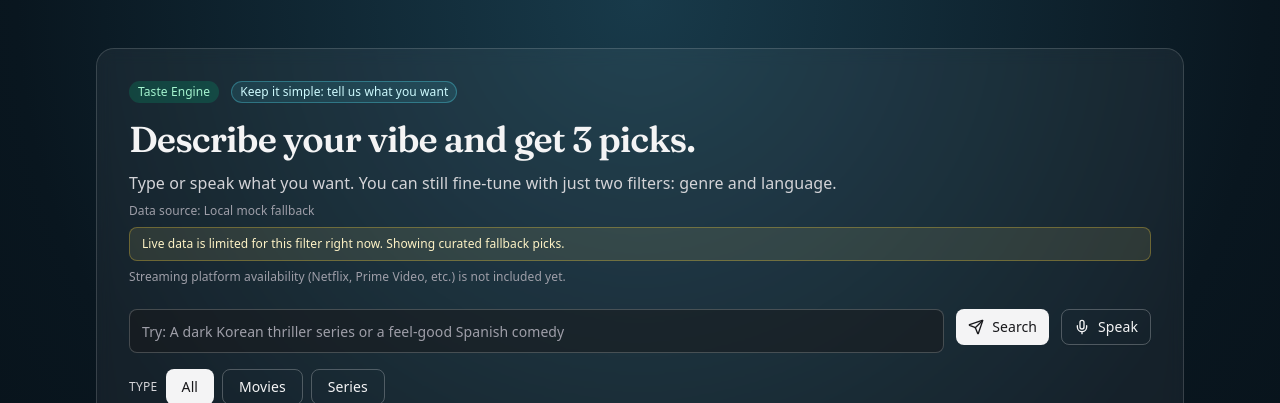
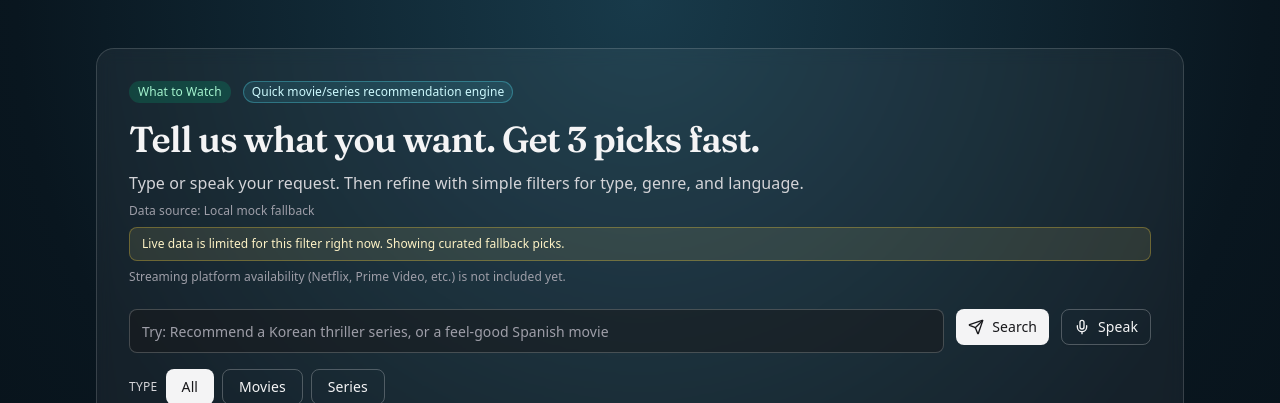
Before and after one commit to gprash77/codex-app-builder, a Next.js app: page / in a window 1280 px wide. Shown: the top 403 px of the page. Built offline with nearby package versions, Linux system fonts and the light colour scheme; no server answers.

Commit message:
Rebrand app as What to Watch

```diff
--- a/src/app/layout.tsx
+++ b/src/app/layout.tsx
@@ -13,9 +13,9 @@ const fraunces = Fraunces({
 });
 
 export const metadata: Metadata = {
-  title: "TasteBridge | Cross-Language Movie Picks",
+  title: "What to Watch | Quick Movie & Series Recommendations",
   description:
-    "Discover top movie and series recommendations across languages by mood, genre, and watch time.",
+    "Quick movie and TV series recommendations by genre, language, and vibe across multiple languages.",
 };
 
 export default function RootLayout({
--- a/src/app/page.tsx
+++ b/src/app/page.tsx
@@ -253,17 +253,17 @@ export default function Home() {
       <main className="mx-auto flex w-full max-w-6xl flex-col gap-8 px-5 py-8 sm:px-8 sm:py-12">
         <section className="rounded-2xl border border-white/15 bg-white/5 p-6 backdrop-blur-sm sm:p-8">
           <div className="flex flex-wrap items-center gap-3">
-            <Badge className="bg-emerald-500/20 text-emerald-200">Taste Engine</Badge>
+            <Badge className="bg-emerald-500/20 text-emerald-200">What to Watch</Badge>
             <Badge variant="outline" className="border-cyan-300/30 bg-cyan-300/10 text-cyan-100">
-              Keep it simple: tell us what you want
+              Quick movie/series recommendation engine
             </Badge>
           </div>
 
           <h1 className="mt-4 text-3xl font-semibold tracking-tight sm:text-4xl">
-            Describe your vibe and get 3 picks.
+            Tell us what you want. Get 3 picks fast.
           </h1>
           <p className="mt-3 max-w-3xl text-sm text-zinc-300 sm:text-base">
-            Type or speak what you want. You can still fine-tune with just two filters: genre and language.
+            Type or speak your request. Then refine with simple filters for type, genre, and language.
           </p>
           <p className="mt-2 text-xs text-zinc-400">
             Data source: {source === "tmdb" ? "TMDB live data" : "Local mock fallback"}
@@ -284,7 +284,7 @@ export default function Home() {
             <input
               value={prompt}
               onChange={(event) => setPrompt(event.target.value)}
-              placeholder="Try: A dark Korean thriller series or a feel-good Spanish comedy"
+              placeholder="Try: Recommend a Korean thriller series, or a feel-good Spanish movie"
               className="h-11 w-full rounded-md border border-white/20 bg-zinc-900/50 px-3 text-sm text-zinc-100 outline-none ring-0 placeholder:text-zinc-400 focus:border-cyan-300/70"
             />
             <Button
--- a/src/lib/analytics.ts
+++ b/src/lib/analytics.ts
@@ -18,7 +18,7 @@ export function trackUiEvent(name: UiEventName, payload: Record<string, string |
     at: new Date().toISOString(),
   };
 
-  const key = "tastebridge.events";
+  const key = "what-to-watch.events";
   const existing = window.localStorage.getItem(key);
   const history = existing ? (JSON.parse(existing) as typeof event[]) : [];
 
```
Also changed, not shown: 1 other file (tests, documents, lock files or other folders).
